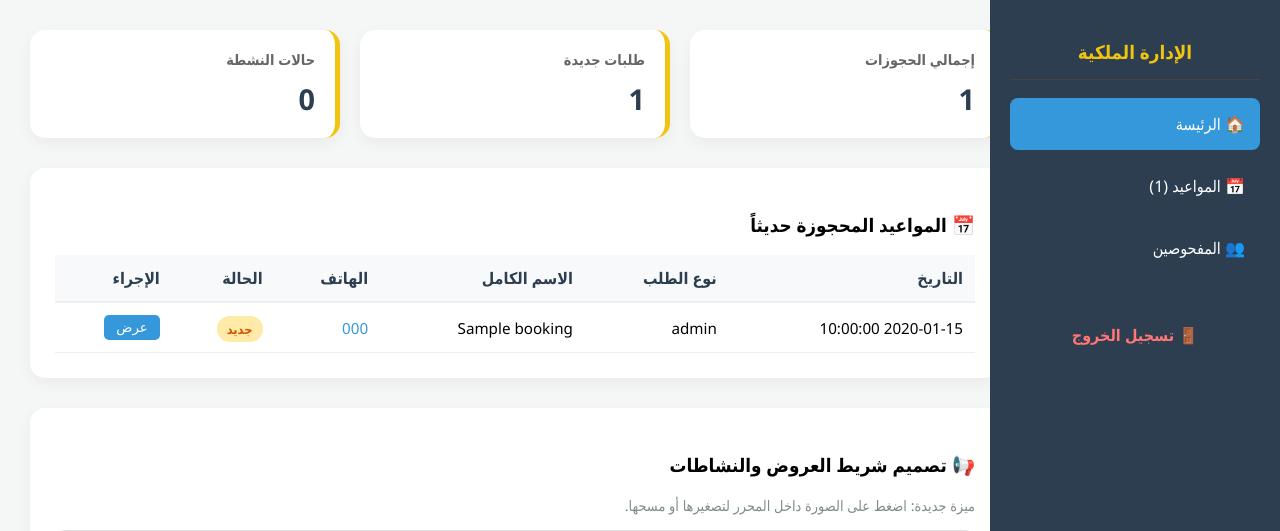
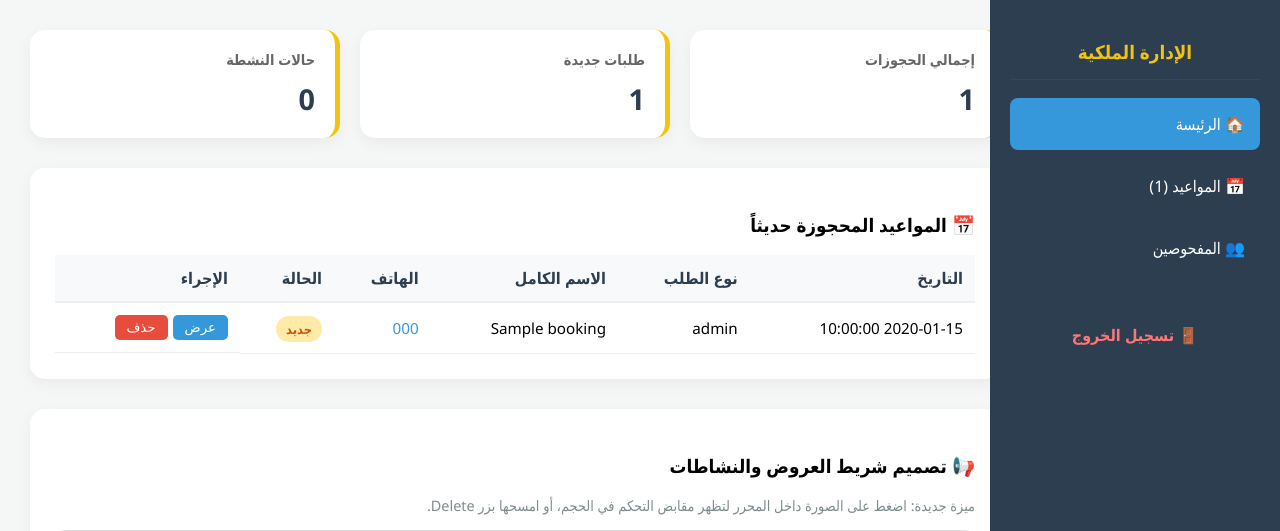
Before and after one commit to abd-orthopsy/Ortho_Psy_Tech, a Flask app: template templates/dashboard.html in a window 1280 px wide. Shown: the top 531 px of the page. Run offline with Flask 3, Linux system fonts and the light colour scheme; the template is opened without the code that fills it: most values are stand-ins (such as "Sample title", 1, 10 or a date in 2020); some libraries are stand-ins or nearby versions.

Commit message:
Update dashboard.html

```diff
--- a/templates/dashboard.html
+++ b/templates/dashboard.html
@@ -6,7 +6,6 @@
     <title>لوحة التحكم | Ortho_Psy Tech</title>
 
     <link href="https://cdn.quilljs.com/1.3.6/quill.snow.css" rel="stylesheet">
-    <script src="https://cdn.jsdelivr.net/npm/quill-image-resize-module@3.0.0/image-resize.min.js"></script>
 
     <style>
         :root {
@@ -58,8 +57,11 @@
 
         .ql-toolbar { direction: ltr; background: #f8f9fa; }
         .ql-editor { text-align: right; }
-        /* تحسين مظهر مقابض التحكم في الصورة */
-        .ql-image-resize-module { direction: ltr; }
+
+        /* أزرار الإجراءات في الجدول */
+        .action-btns { display: flex; gap: 5px; }
+        .btn-view { background: var(--accent-blue); color: white; border: none; padding: 5px 12px; border-radius: 5px; cursor: pointer; }
+        .btn-delete { background: #e74c3c; color: white; border: none; padding: 5px 12px; border-radius: 5px; cursor: pointer; }
     </style>
 </head>
 <body>
@@ -100,8 +102,9 @@
                             <td>{{ b.main_name }}</td>
                             <td><a href="tel:{{ b.phone }}" style="color: var(--accent-blue); text-decoration: none;">{{ b.phone }}</a></td>
                             <td><span class="status-badge">جديد</span></td>
-                            <td>
-                                <button onclick="viewDetails('{{ b.main_name }}', '{{ b.problem }}')" style="background: var(--accent-blue); color: white; border: none; padding: 5px 12px; border-radius: 5px; cursor: pointer;">عرض</button>
+                            <td class="action-btns">
+                                <button class="btn-view" onclick="viewDetails('{{ b.main_name }}', '{{ b.problem }}')">عرض</button>
+                                <button class="btn-delete" onclick="deleteBooking('{{ b.id }}')">حذف</button>
                             </td>
                         </tr>
                         {% endfor %}
@@ -118,7 +121,7 @@
         <div class="control-panel">
             <h3>📢 تصميم شريط العروض والنشاطات</h3>
             <p style="color: #7f8c8d; font-size: 0.9rem; margin-bottom: 10px;">
-                ميزة جديدة: اضغط على الصورة داخل المحرر لتصغيرها أو مسحها.
+                ميزة جديدة: اضغط على الصورة داخل المحرر لتظهر مقابض التحكم في الحجم، أو امسحها بزر Delete.
             </p>
             <div id="editor-wrapper">
                 <div id="editor-container"></div>
@@ -129,9 +132,11 @@
     </div>
 
     <script src="https://cdn.quilljs.com/1.3.6/quill.js"></script>
+    <script src="https://cdn.rawgit.com/kensnyder/quill-image-resize-module/3411c3a7/image-resize.min.js"></script>
+
     <script>
-        // تسجيل مكتبة تغيير الحجم
-        Quill.register('modules/imageResize', window.ImageResize.default);
+        // تفعيل موديول تصغير الصور
+        Quill.register('modules/imageResize', ImageResize.default);
 
         var quill = new Quill('#editor-container', {
             theme: 'snow',
@@ -146,12 +151,11 @@
                     ['clean']
                 ],
                 imageResize: {
-                    displaySize: true // يعرض الحجم أثناء التكبير/التصغير
+                    displaySize: true
                 }
             }
         });
 
-        // مراقبة الحجم الحقيقي للبيانات لمنع فشل النشر
         quill.on('text-change', function() {
             const html = quill.root.innerHTML;
             const size = (new Blob([html]).size / (1024 * 1024)).toFixed(2);
@@ -164,19 +168,22 @@
             alert("صاحب الطلب: " + name + "\n\nوصف الحالة:\n" + problem);
         }
 
+        // دالة حذف الموعد
+        function deleteBooking(bookingId) {
+            if(confirm('هل أنت متأكد من حذف هذا الموعد نهائياً؟')) {
+                fetch('/delete_booking/' + bookingId, { method: 'POST' })
+                .then(r => r.ok ? location.reload() : alert('خطأ في الحذف'))
+                .catch(() => alert('فشل الاتصال بالسيرفر'));
+            }
+        }
+
         function saveRichOffer() {
             const richContent = quill.root.innerHTML;
             const btn = document.getElementById('submitBtn');
+            const sizeInMB = new Blob([richContent]).size / (1024 * 1024);
 
-            // فحص الحجم قبل الإرسال
-            const sizeInMB = new Blob([richContent]).size / (1024 * 1024);
             if(sizeInMB > 4) {
-                alert("⚠️ المحتوى ضخم جداً! يرجى تصغير الصور أو تقليل عددها لضمان النشر.");
-                return;
-            }
-
-            if(quill.getText().trim().length === 0 && !richContent.includes('<img')) {
-                alert("⚠️ يرجى كتابة محتوى أولاً");
+                alert("⚠️ المحتوى ضخم جداً! يرجى تصغير الصور قبل النشر.");
                 return;
             }
 
@@ -190,12 +197,9 @@
                 method: 'POST',
                 body: formData
             })
-            .then(r => {
-                if(!r.ok) throw new Error("السيرفر رفض الحجم الحالي");
-                return r.text();
-            })
-            .then(() => alert("✅ تم تحديث الواجهة الرئيسية بنجاح!"))
-            .catch((err) => alert("❌ فشل التحديث: " + err.message + "\nحاول تصغير الصور أكثر."))
+            .then(r => r.ok ? r.text() : Promise.reject())
+            .then(() => alert("✅ تم تحديث الواجهة بنجاح!"))
+            .catch(() => alert("❌ فشل التحديث: تأكد من حجم الصور."))
             .finally(() => {
                 btn.innerText = "نشر التحديث للواجهة الرئيسية ✨";
                 btn.disabled = false;
```
